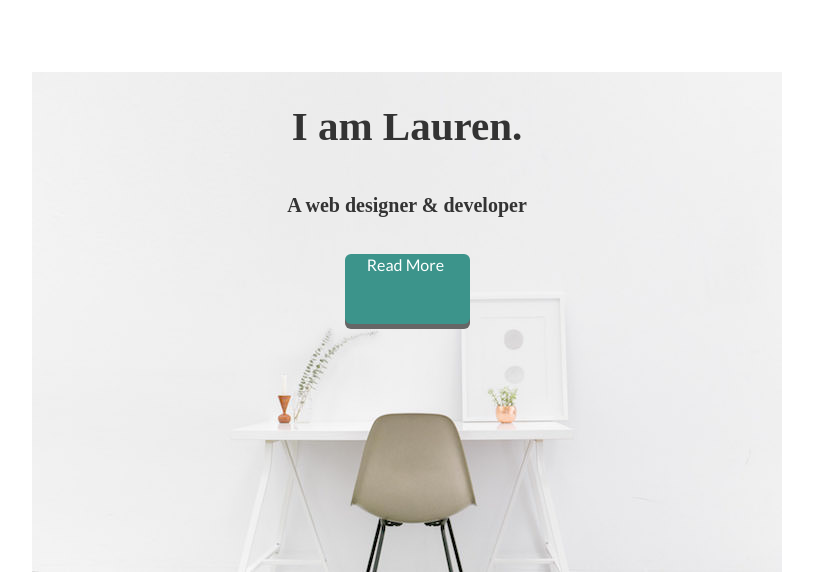
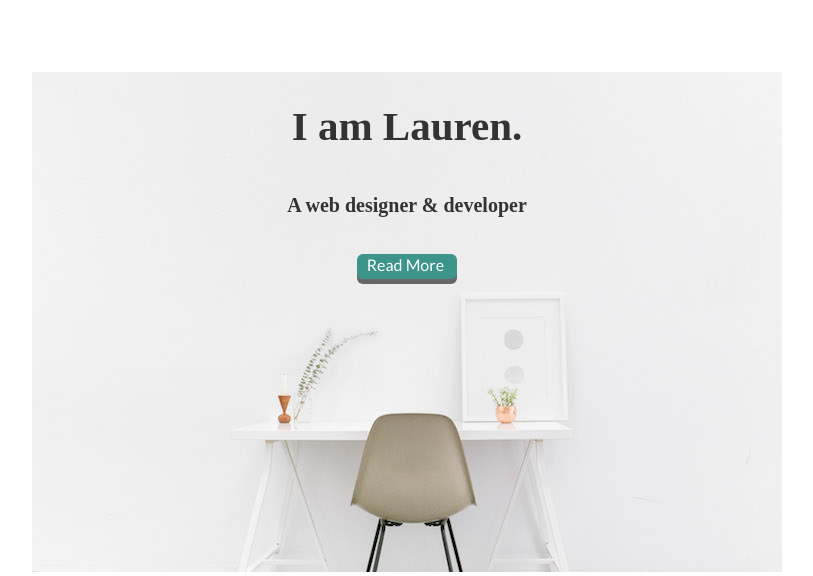
Before and after one commit to laloia/laloia.github.io, a PHP site: page / in a window 1280 px wide. Shown: the part 67-643 px from the top of the page, without its empty margins (233-1046 px from the left). Run offline with PHP 8.4, Linux system fonts and the light colour scheme; some web fonts are replaced.

Commit message:
Add files via upload

```diff
--- a/css/custom_style.css
+++ b/css/custom_style.css
@@ -67,22 +67,24 @@ div#main_title img{
 
 
 .main-button{
+height:25px;
+   background-color:#3c948b;
+   width:100px;
 
-   background-color:#3c948b;
-   width:125px;
-   height:70px;
    border-radius:6px;
 
   box-shadow: 0 5px #666;
   transform: translateY(4px);
 
+
 }
+
 
 a.main-button {
 
     text-decoration: none;
     color:white;
-    height:70px;
+
 }
 
 .main-button:hover{
```
